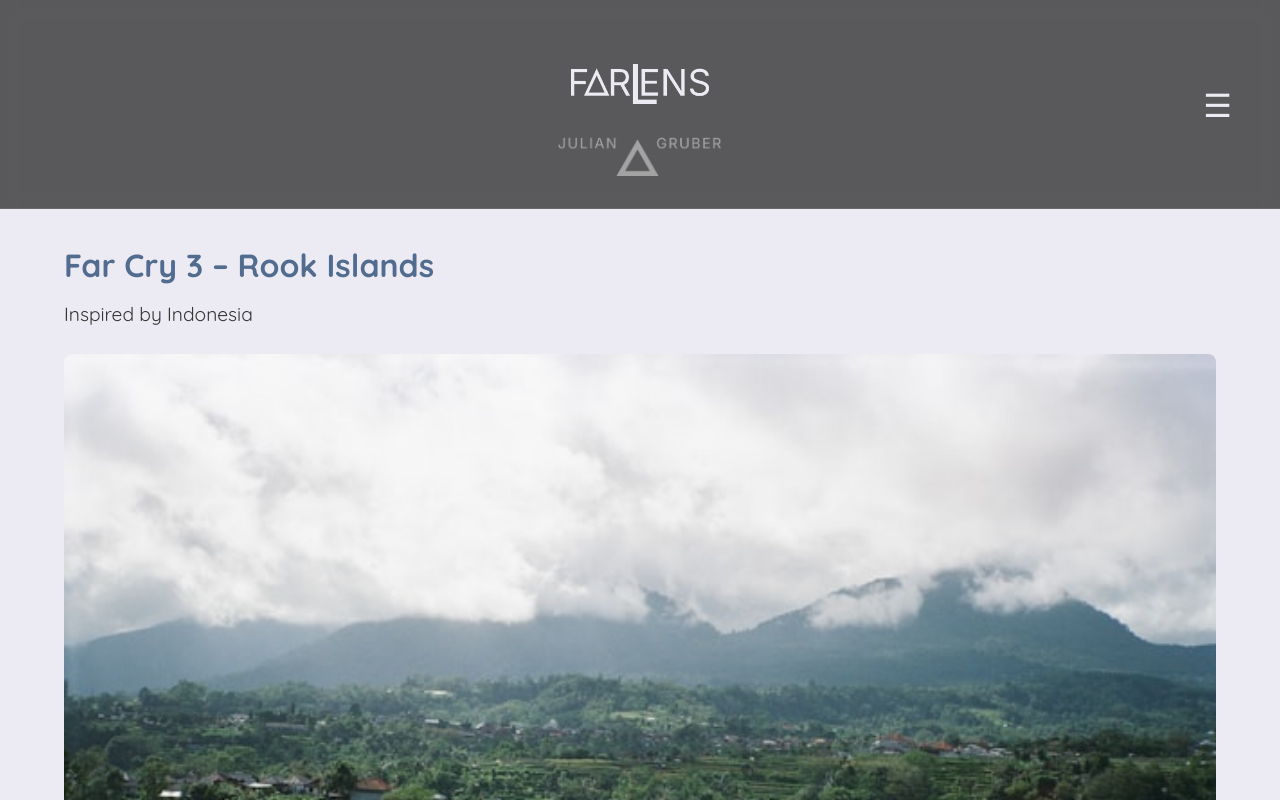
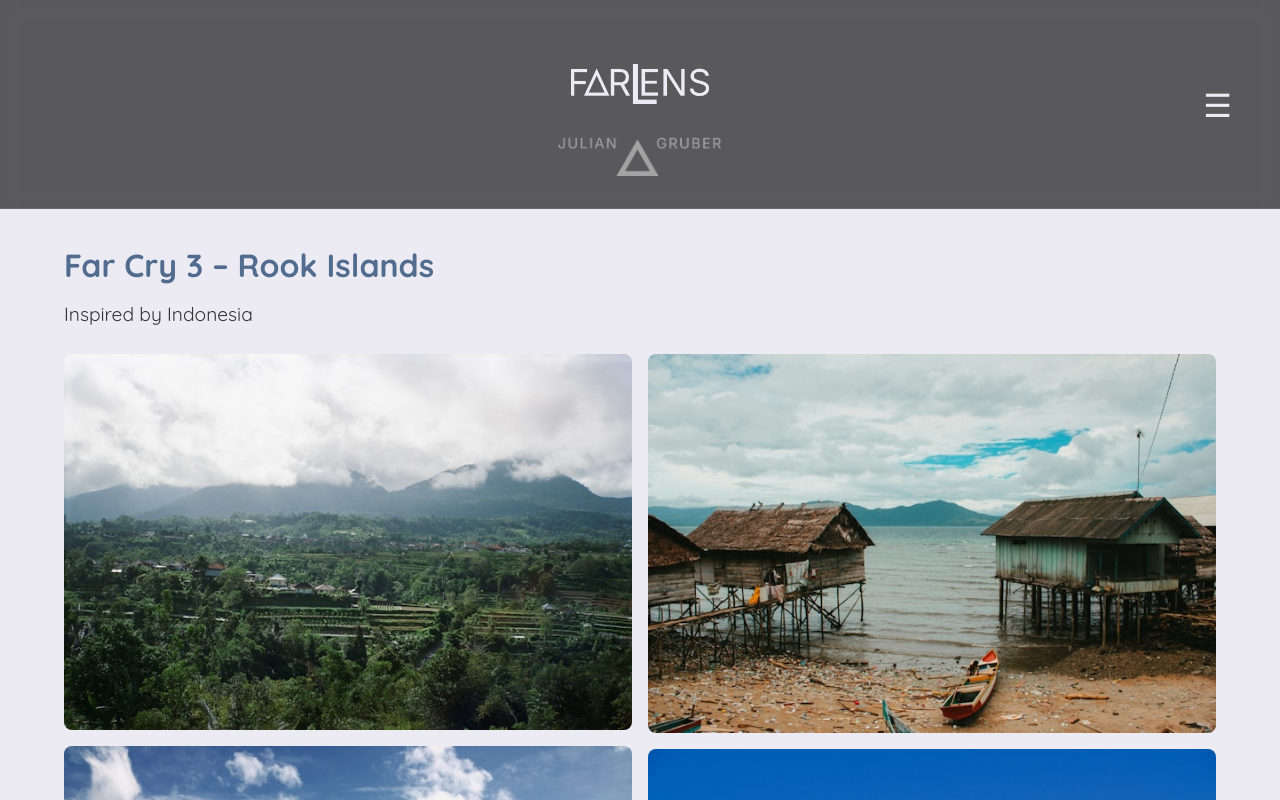
Before and after one commit to jaganztoll/FarLens, a React (Vite) app: page /fc3 in a window 1280 px wide. Shown: the top 800 px of the page. Built offline with nearby package versions, Linux system fonts and the light colour scheme.

Commit message:
Test: Gallery column-count for mobile version

```diff
--- a/src/styles/FCGallery.css
+++ b/src/styles/FCGallery.css
@@ -60,7 +60,7 @@
 
 @media (max-width: 1350px) {
     .masonry {
-        column-count: 1;
+        column-count: 2;
     }
 
     section[class*="fc-gallery"] {
```
